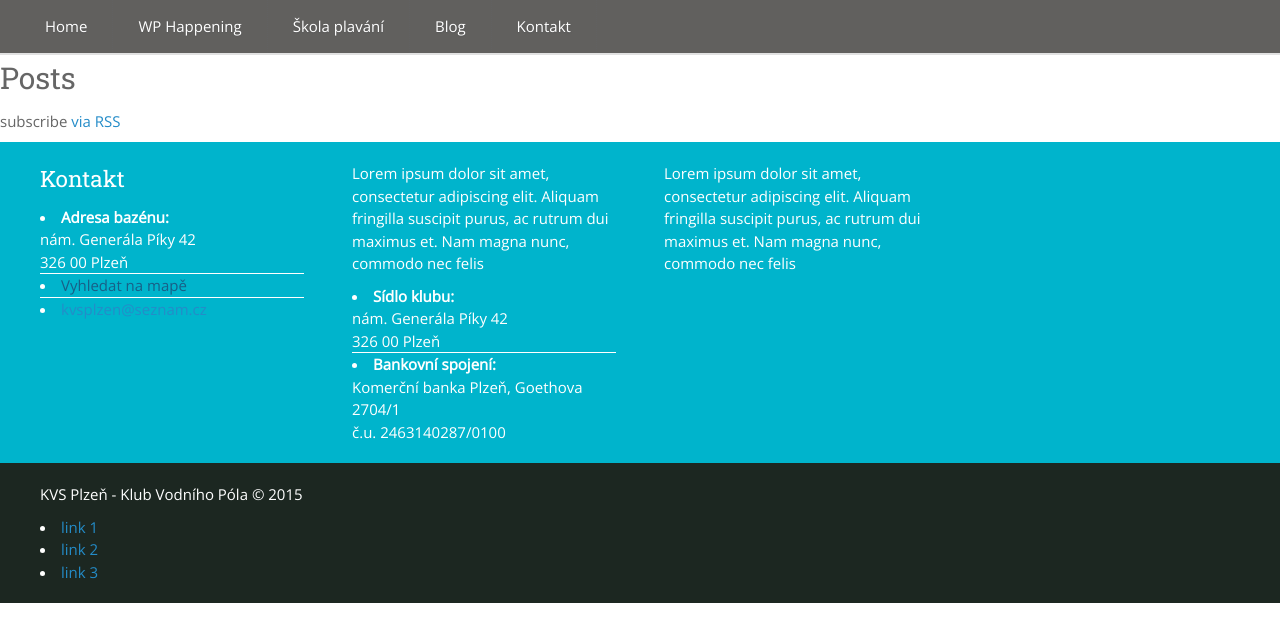
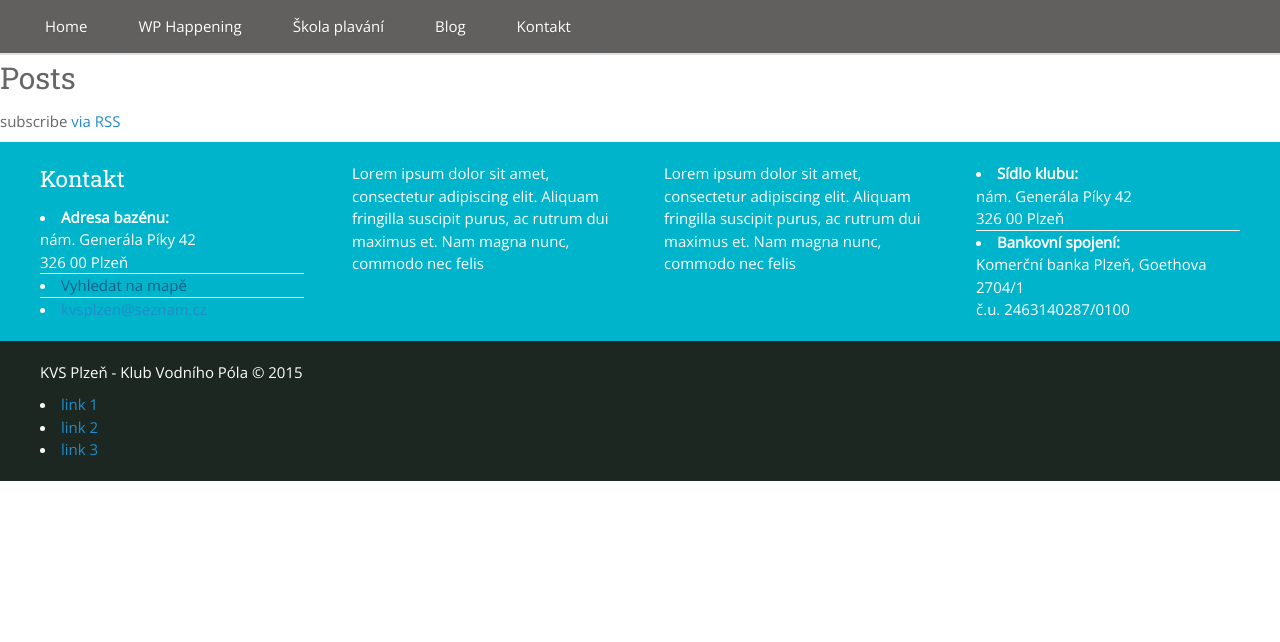
Before and after one commit to SteveVil/KVS-web, a Jekyll site: the page built from index.html, in a window 1280 px wide. Shown: the top 642 px of the page. Built offline with Jekyll 4.4.1, drawn with Linux system fonts in a browser that asks for light colours.

Commit message:
Update _footer.sass

```diff
--- a/_sass/_footer.sass
+++ b/_sass/_footer.sass
@@ -19,5 +19,6 @@
 	margin-right: 4%
 	float: left
 
-	.last
-		margin-right:0px
+.last
+	margin-right:0px
+	padding-right:0px
```
